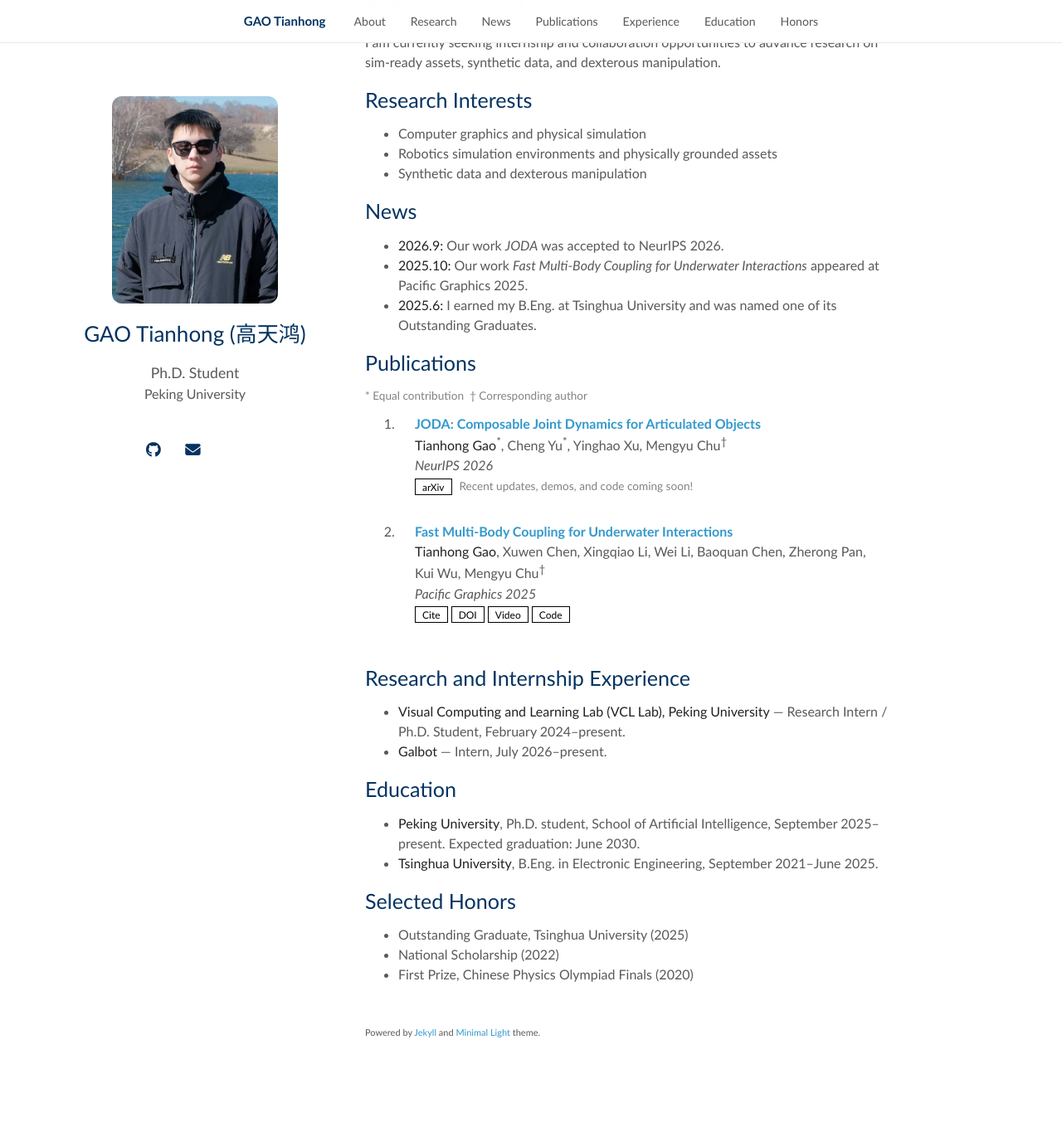
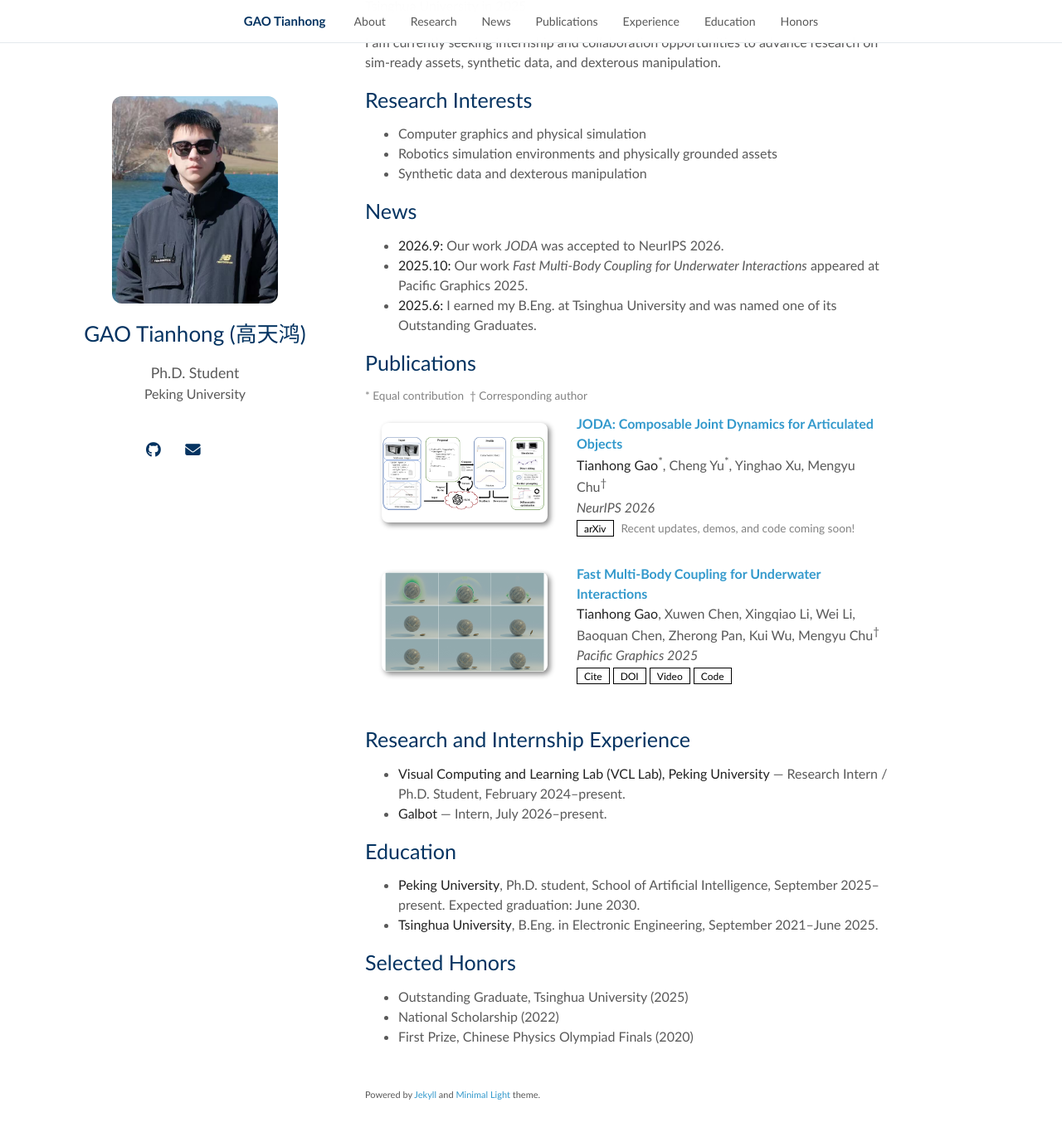
Before and after one commit to guesss2022/guesss2022.github.io, a Jekyll site: the page built from index.md, in a window 1280 px wide and 1400 px high, scrolled down 214 px. Shown: the top 1365 px of the window at 83% size. Built offline with Jekyll 4.4.1, drawn with Linux system fonts in a browser that asks for light colours; a style sheet for code colours, icons or effects is not loaded; our own code applies the rules of GitHub Pages for plain Markdown files; before the commit the page ends 1539 px from its top, so only the background shows below that.

Commit message:
Add publication teaser images

```diff
--- a/_config.yml
+++ b/_config.yml
@@ -16,7 +16,7 @@ font: "Sans Serif"
 enable_footnote: true
 auto_dark_mode: true
 round_avatar: false
-enable_publication_thumbnails: false
+enable_publication_thumbnails: true
 enable_notes_thumbnails: false
 
 markdown: kramdown
--- a/_data/publications.yml
+++ b/_data/publications.yml
@@ -1,5 +1,6 @@
 main:
   - title: "JODA: Composable Joint Dynamics for Articulated Objects"
+    image: /assets/img/publications/joda-overview.png
     authors: "<strong>Tianhong Gao</strong><sup>*</sup>, Cheng Yu<sup>*</sup>, Yinghao Xu, Mengyu Chu<sup>†</sup>"
     journal: "NeurIPS 2026"
     link: https://arxiv.org/abs/2605.09954v1
@@ -7,6 +8,7 @@ main:
     code_note: "Recent updates, demos, and code coming soon!"
 
   - title: "Fast Multi-Body Coupling for Underwater Interactions"
+    image: /assets/img/publications/fast-multi-body-coupling.png
     authors: "<strong>Tianhong Gao</strong>, Xuwen Chen, Xingqiao Li, Wei Li, Baoquan Chen, Zherong Pan, Kui Wu, Mengyu Chu<sup>†</sup>"
     journal: "Pacific Graphics 2025"
     link: /fast-multi-body-coupling.html
--- a/_includes/publications.html
+++ b/_includes/publications.html
@@ -13,7 +13,7 @@
         {% if site.enable_publication_thumbnails %}
         <div class="col-sm-3 abbr" style="position: relative;padding-right: 15px;padding-left: 15px;">
           {% if pub.image %}
-          <img src="{{ pub.image }}" class="teaser img-fluid z-depth-1">
+          <img src="{{ pub.image | relative_url }}" alt="Teaser image for {{ pub.title | escape }}" loading="lazy" class="teaser img-fluid z-depth-1">
           {% if pub.journal_short %}
           <abbr class="badge">{{ pub.journal_short }}</abbr>
           {% endif %}
--- a/_sass/publications-no-dark-mode.scss
+++ b/_sass/publications-no-dark-mode.scss
@@ -180,12 +180,13 @@ screen and (min-width: 480px) {
 .publications ol.bibliography li .teaser {
   border-radius: 8px;
   box-shadow: 3px 3px 6px #888;
-  height: 123px;
-  width: 180px;
+  height: 120px;
+  width: 200px;
   margin-top: 5px;
   margin-left: 5px;
   margin-bottom: 5px;
-  object-fit: cover;
+  object-fit: contain;
+  background: #fff;
 }
 
 // notes
```
Also changed, not shown: assets/img/publications/fast-multi-body-coupling.png (added), assets/img/publications/joda-overview.png (added).
